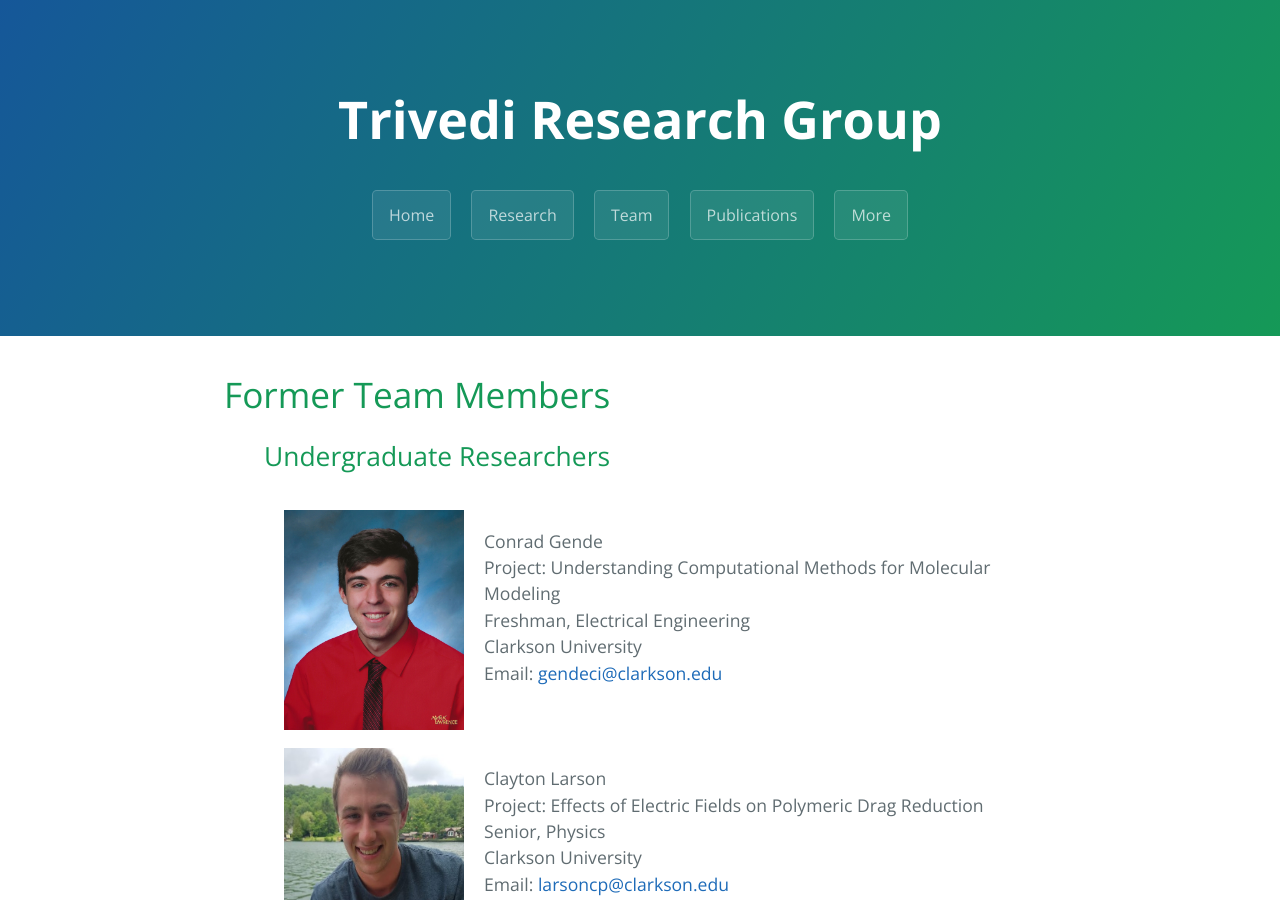
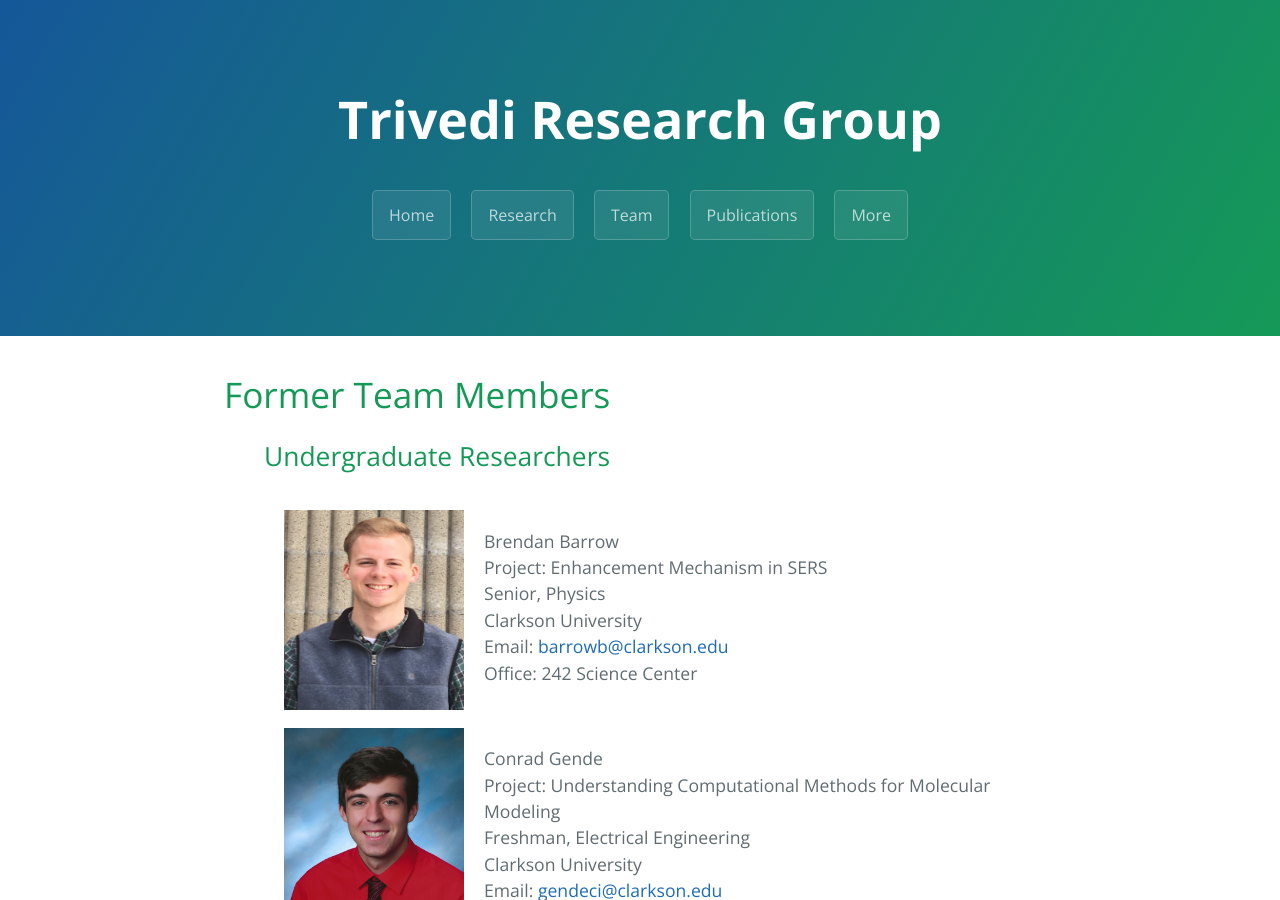
Before and after one commit to dharatrivedi/dharatrivedi.github.io, a Jekyll site: the page built from alumni.html, in a window 1280 px wide and 900 px high. Built offline with Jekyll 4.4.1, drawn with Linux system fonts in a browser that asks for light colours.

Commit message:
Update alumni.html

```diff
--- a/alumni.html
+++ b/alumni.html
@@ -7,6 +7,17 @@
   <h1>Former Team Members</h1>
   <ul class="clearfix">
     <h2>Undergraduate Researchers</h2>
+  </ul>
+    <ul class="clearfix">
+    <img class="img1" src="/images/BB.jpg" alt="BrendanBarrow" width="180" height="200"  hspace="20">
+    <p>
+      Brendan Barrow<br />
+      Project: Enhancement Mechanism in SERS<br />
+      Senior, Physics<br />
+      Clarkson University<br />
+      Email: <a href="mailto:barrowb@clarkson.edu">barrowb@clarkson.edu</a><br />
+      Office: 242 Science Center<br />
+    </p>
   </ul>
   <ul class="clearfix">
     <img class="img1" src="/images/CD.jpg" alt="ConradGende" width="180" height="220"  hspace="20">
```
